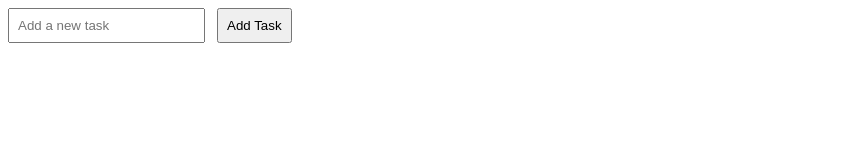
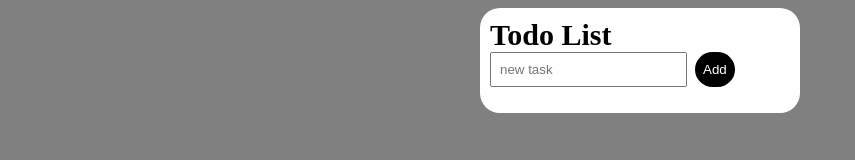
Before and after one commit to pamo12312/webvanoce, a plain HTML site: page index.html in a window 1280 px wide. Shown: the whole page, without its empty margins (0-855 px from the left). Drawn offline with Linux system fonts and the light colour scheme.

Commit message:
lehká stylizace

```diff
--- a/css.css
+++ b/css.css
@@ -1,5 +1,34 @@
+body{
+    background-color: grey;
+}
+.todo{
+    width:200px;
+   display: flex;
+}
+.nadpis{
+    font-size: 30px;
+}
+.todolistk{
+    background-color: white;
+    width: 300px;
+    padding: 10px;
+    border-radius: 20px;
+}
+.list{
+    display: flex;
+    justify-content: center;
 
 
+}
+.remove{
+    color: red;
+}
+.button{
+    background-color: black;
+    color: white;
+    border-radius: 30px;
+    border-style: none;
+}
 .todo-container {
     background-color: #fff;
     padding: 20px;
@@ -21,10 +50,14 @@ ul {
     list-style-type: none;
     padding: 0;
 }
-
-li {
+.p {
     margin: 8px 0;
     padding: 8px;
     background-color: #f9f9f9;
     border-radius: 3px;
+    display: flex;
+    justify-content: space-between;
 }
+#taskList{
+width: 100px;
+}
--- a/index.html
+++ b/index.html
@@ -7,8 +7,11 @@
     <script src="js.js"></script>
 </head>
 <body>
-<input type="text" id="taskInput" placeholder="Add a new task">
-<button onclick="addTask()">Add Task</button>
-<ul id="taskList"></ul>
+<div class="list">
+    <div class="todolistk">
+    <div class="nadpis"><b>Todo List</b> </div><div class="todo">
+<input type="text" placeholder="new task" id="taskInput">
+<button class="button" onclick="addTask()">Add</button></div>
+<ul id="taskList"></ul></div></div>
 </body>
 </html>
--- a/js.js
+++ b/js.js
@@ -1,18 +1,16 @@
 function addTask() {
-    var taskInput = document.getElementById("taskInput");
-    var taskList = document.getElementById("taskList");
-
-    if (taskInput.value.trim() === "") {
-        alert("Please enter a task!");
-        return;
-    }
-
-    var newTask = document.createElement("li");
+    let taskInput = document.getElementById("taskInput");
+    let taskList = document.getElementById("taskList");
+    let newTask = document.createElement("div");
+    newTask.className="p";
     newTask.textContent = taskInput.value;
-    newTask.onclick = function () {
-        this.parentNode.removeChild(this);
+    let removeButton = document.createElement("button");
+    removeButton.textContent = "Remove";
+    removeButton.className = "remove";
+    removeButton.onclick = function() {
+        taskList.removeChild(newTask);
     };
-
+    newTask.appendChild(removeButton);
     taskList.appendChild(newTask);
     taskInput.value = "";
 }
```
